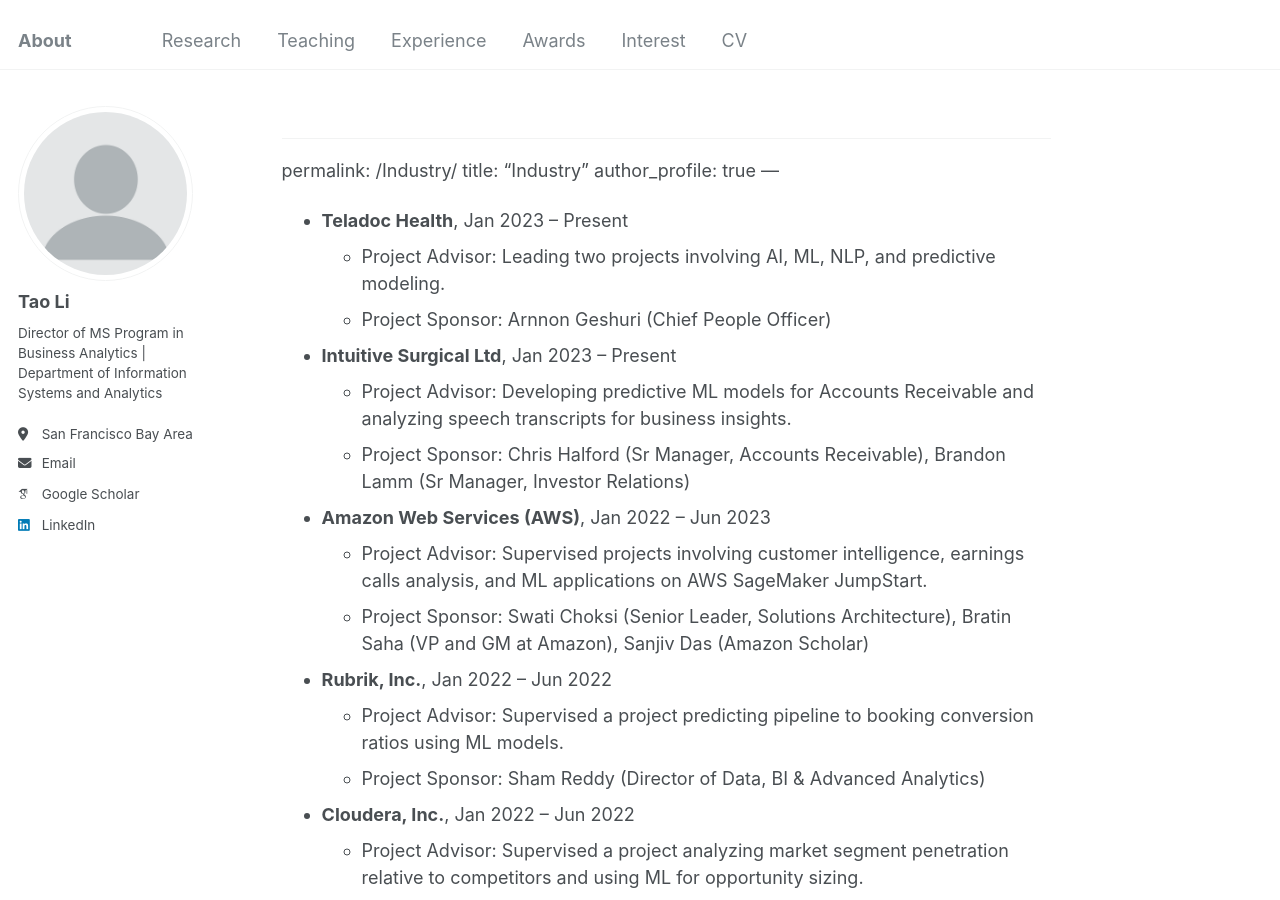
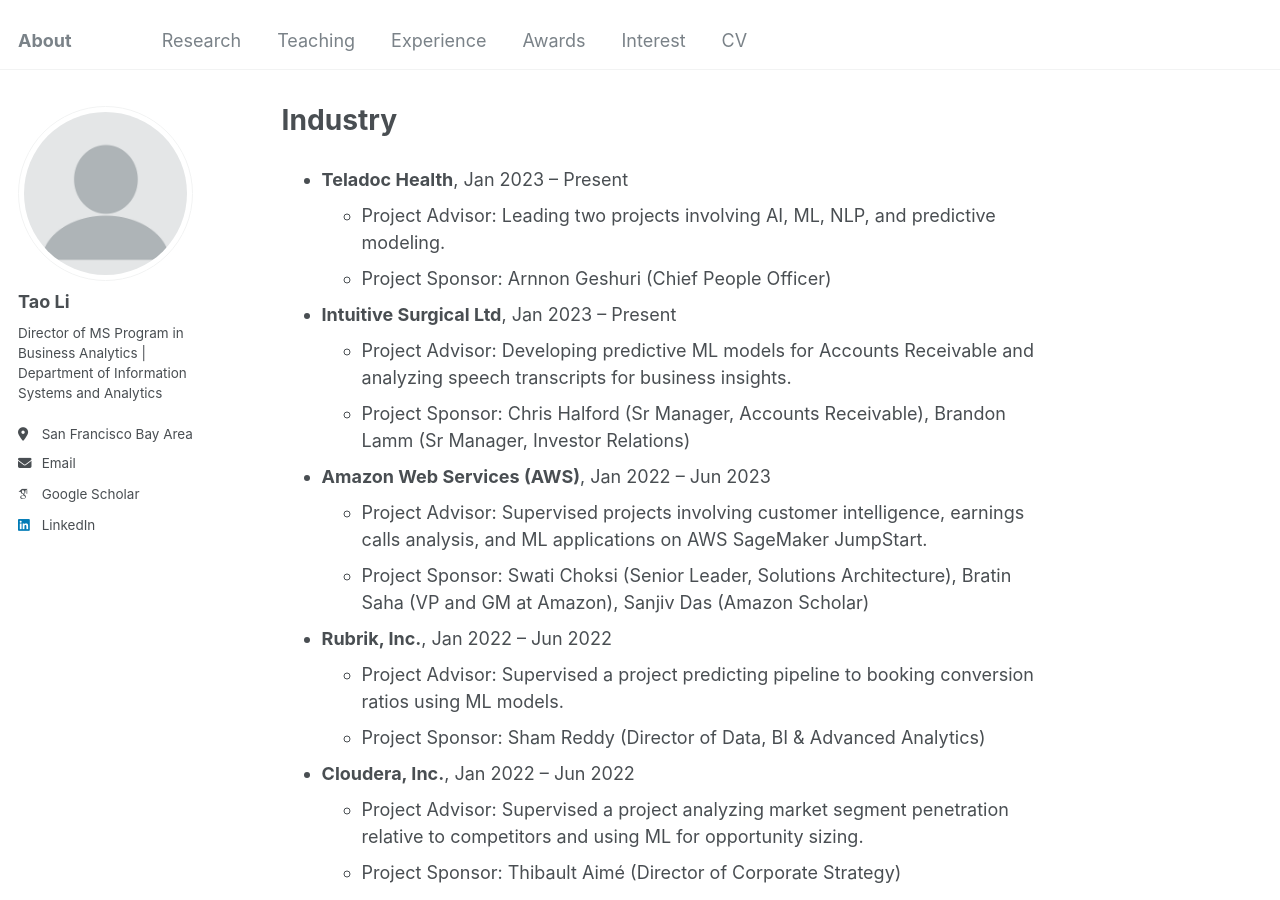
Before and after one commit to Prof-TaoLi/Homepage, a Jekyll site: the page built from _pages/teaching.md, in a window 1280 px wide and 900 px high. Built offline with Jekyll 4.4.1, drawn with Linux system fonts in a browser that asks for light colours; some web fonts are replaced; our own code applies the rules of GitHub Pages for plain Markdown files.

Commit message:
Update teaching.md

```diff
--- a/_pages/teaching.md
+++ b/_pages/teaching.md
@@ -1,6 +1,5 @@
-
 ---
-permalink: /Industry/
+permalink: /industry/
 title: "Industry"
 author_profile: true
 ---
```
